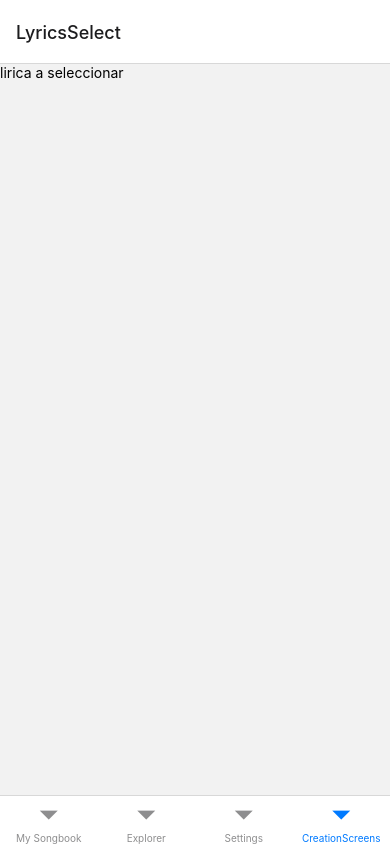
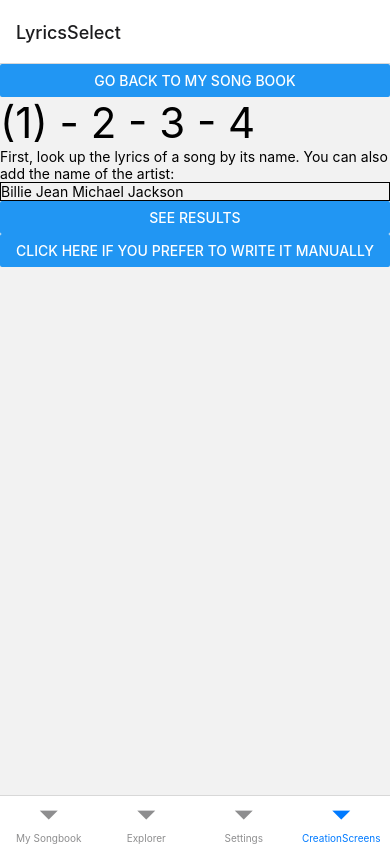
Before and after one commit to santiserena/SongBookApp, a React Native app: screen /CreationScreens in a window 390 px wide. Built offline with nearby package versions, Linux system fonts and the light colour scheme.

Commit message:
LyrictSelect ready

```diff
--- a/components/LyricsSelect.jsx
+++ b/components/LyricsSelect.jsx
@@ -1,16 +1,83 @@
 //______________NUEVOO__________________________________
 
-import { ScrollView, Text } from "react-native";
+import { useState } from "react";
+import axios from "react-native-axios";
+import {API_KEY} from "@env"
+import { Image, ScrollView, View, Text, Button, TextInput, ActivityIndicator, TouchableOpacity, Alert } from "react-native";
 
+export default function LyricsSelect({ navigation }) {
+  const [toSearch, setToSearch] = useState("");
+  const [found, setFound] = useState([]);
 
-export default function LyricsSelect() {
+  const search = async () => {
+    if (!toSearch) {
+      console.log(
+        "ALERTA! write the name of a song. You can add the artist too"
+      );
+    } else {
+      try {
+        let urlMaker = toSearch.split(" ");
+        urlMaker = urlMaker.join("%20");
+        urlMaker = `https://api.happi.dev/v1/music?q=${urlMaker}&limit=&apikey=${API_KEY}&type=:type&lyrics=1`;
+
+        let res = await axios.get(urlMaker);
+        if (res.data.success && res.data.length) setFound(res.data.result);
+        else console.log("ALERTA! No matches found");
+      } catch (error) {
+        console.log(error);
+      }
+    }
+  };
+
   return (
+    <ScrollView /* style={{ flex: 1, justifyContent: "center", alignItems: "center" }} */
+    >
+      <Button
+        onPress={() => navigation.navigate("My Songbook")}
+        title="Go back to my song book"
+      />
+      {/* <ActivityIndicator size='large'/> */}
 
-<ScrollView>
-    <Text>lirica a seleccionar</Text>
-</ScrollView>
+      <Text style={{ fontSize: 42 }}>(1) - 2 - 3 - 4</Text>
 
+      <Text>First, look up the lyrics of a song by its name. You can also add the name of the artist:</Text>
+      <TextInput
+        onChangeText={(ev) => setToSearch(ev)}
+        placeholder="Billie Jean Michael Jackson"
+        style={{borderWidth:1}}
+      />
+      <Button onPress={() => search()} title="See results" />
+      {/* <br /> */}
+      <Button onPress={() => navigation.navigate("ManuallyCreator")} title="Click here if you prefer to write it manually" />
 
+      {/* <br /> */}
+      {found?.map((el, index) => (
+        <TouchableOpacity
+          onPress={() =>
+            navigation.navigate("Creator2", {
+              id_artist: el.id_artist,
+              id_album: el.id_album,
+              id_track: el.id_track,
+              song: el.track,
+              artist: el.artist,
+              album: el.album,
+            })
+          }
+          key={index}
+        >
+          <View>
+            <Text style={{ fontSize: 25 }}>{el.track}</Text>
+            <Text style={{ fontSize: 15 }}>{el.artist} / Album: {el.album}</Text>
 
+            <Image
+              source={{ uri: `${el.cover}?apikey=${API_KEY}` }}
+              style={{ width: 400, height: 400 }}
+            />
+
+            {/* <br /> */}
+          </View>
+        </TouchableOpacity>
+      ))}
+    </ScrollView>
   );
 }
```
Also changed, not shown: components/SongMaker/CreationScreens.jsx (added, +16 -0 lines).
